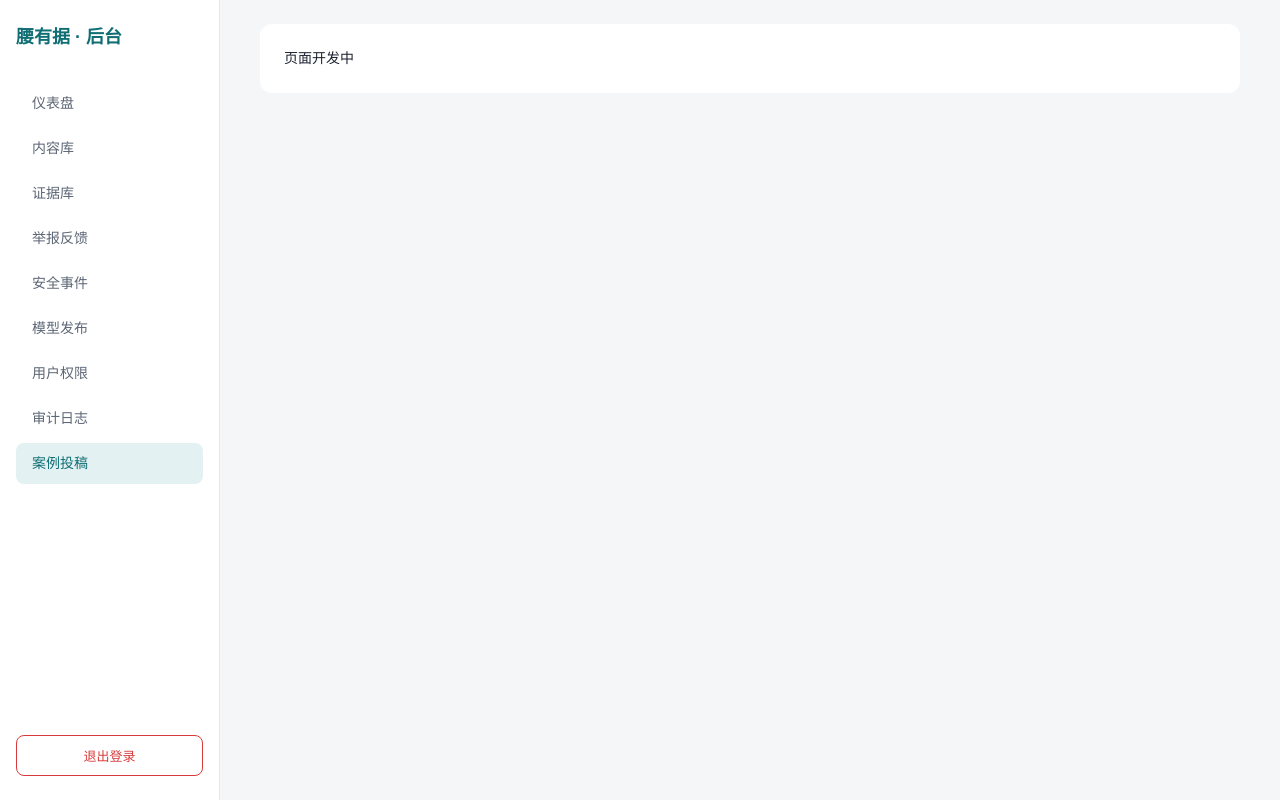
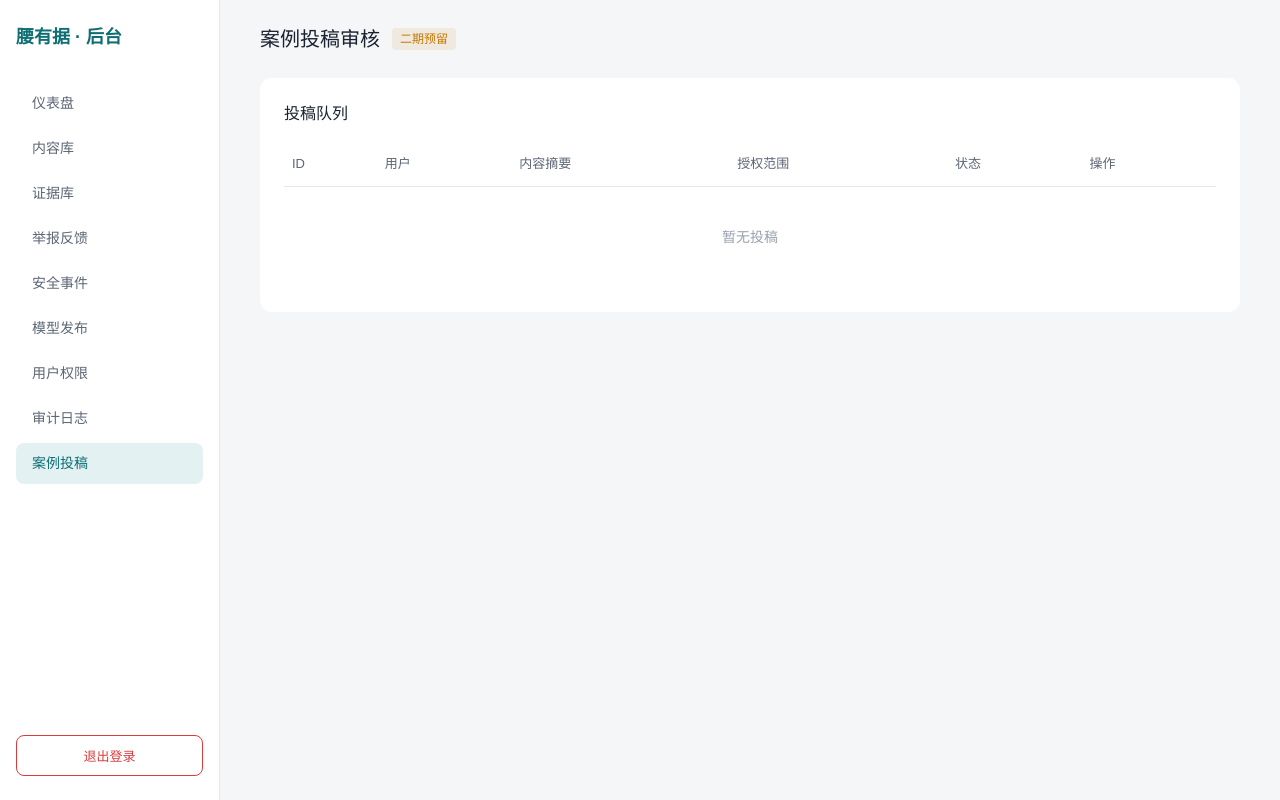
Before and after one commit to zengraoli/longcat2.5-preview-yaoyouju, a Vue app in the folder admin/: page /cases in a window 1280 px wide. Built offline with nearby package versions, Linux system fonts and the light colour scheme; sample sign-in values are in the browser's storage.

Commit message:
v0.39 Admin 案例投稿审核

```diff
--- a/admin/src/pages/cases/CasesPage.vue
+++ b/admin/src/pages/cases/CasesPage.vue
@@ -1 +1,114 @@
-<template><div class="card">页面开发中</div></template>
+<template>
+  <div class="cases-page">
+    <div class="page-header">
+      <h2 class="page-title">案例投稿审核</h2>
+      <span class="tag tag-warn">二期预留</span>
+    </div>
+
+    <div class="card">
+      <h3 class="section-title">投稿队列</h3>
+      <table class="data-table">
+        <thead>
+          <tr>
+            <th>ID</th>
+            <th>用户</th>
+            <th>内容摘要</th>
+            <th>授权范围</th>
+            <th>状态</th>
+            <th>操作</th>
+          </tr>
+        </thead>
+        <tbody>
+          <tr v-for="item in cases" :key="item.id">
+            <td>{{ item.id.slice(0, 8) }}</td>
+            <td>{{ item.user_id.slice(0, 8) }}***</td>
+            <td>{{ item.edited_content?.slice(0, 30) }}...</td>
+            <td>{{ item.consent_scope || '尚未确认' }}</td>
+            <td><span class="tag tag-warn">{{ item.status }}</span></td>
+            <td>
+              <button class="btn-small" @click="viewCase(item)">审核</button>
+            </td>
+          </tr>
+        </tbody>
+      </table>
+      <div class="empty-state" v-if="cases.length === 0">
+        <p>暂无投稿</p>
+      </div>
+    </div>
+
+    <div class="modal" v-if="showDetail" @click.self="showDetail = false">
+      <div class="modal-content card">
+        <h3 class="modal-title">案例审核</h3>
+        <div class="detail-section">
+          <h4>内容</h4>
+          <p class="case-content">{{ currentCase?.edited_content }}</p>
+        </div>
+        <div class="detail-section">
+          <h4>可识别风险检查</h4>
+          <ul class="risk-list">
+            <li>第三方姓名: 未检出</li>
+            <li>第三方机构: 未检出</li>
+            <li>联系方式: 未检出</li>
+          </ul>
+        </div>
+        <div class="detail-section">
+          <h4>授权范围</h4>
+          <p>{{ currentCase?.consent_scope || '尚未确认' }}</p>
+        </div>
+        <div class="modal-actions">
+          <button class="btn-secondary" @click="showDetail = false">关闭</button>
+          <button class="btn-primary" :disabled="!publishEnabled" @click="publishCase">发布</button>
+        </div>
+      </div>
+    </div>
+  </div>
+</template>
+
+<script setup lang="ts">
+import { ref, onMounted } from 'vue';
+
+const cases = ref<any[]>([]);
+const showDetail = ref(false);
+const currentCase = ref<any>(null);
+const publishEnabled = ref(false);
+
+function viewCase(item: any) {
+  currentCase.value = item;
+  showDetail.value = true;
+}
+
+function publishCase() {
+  alert('发布功能受功能开关控制，当前已关闭');
+}
+
+async function loadCases() {
+  try {
+    publishEnabled.value = false;
+  } catch (e) {
+    console.error('Failed to load cases:', e);
+  }
+}
+
+onMounted(() => { loadCases(); });
+</script>
+
+<style scoped>
+.cases-page { padding: 0; }
+.page-header { display: flex; align-items: center; gap: 12px; margin-bottom: 24px; }
+.page-title { font-size: 20px; font-weight: 500; }
+.section-title { font-size: 16px; font-weight: 500; margin-bottom: 16px; }
+.data-table { width: 100%; border-collapse: collapse; font-size: 13px; }
+.data-table th, .data-table td { text-align: left; padding: 12px 8px; border-bottom: 1px solid var(--border); }
+.data-table th { color: var(--text-2); font-weight: 500; }
+.btn-small { padding: 6px 12px; background: var(--primary-light); color: var(--primary); border: none; border-radius: 8px; font-size: 12px; cursor: pointer; }
+.modal { position: fixed; inset: 0; background: rgba(0,0,0,0.5); display: flex; align-items: center; justify-content: center; z-index: 100; }
+.modal-content { width: 600px; max-height: 80vh; overflow-y: auto; }
+.modal-title { font-size: 16px; font-weight: 500; margin-bottom: 20px; }
+.detail-section { margin-bottom: 20px; }
+.detail-section h4 { font-size: 13px; font-weight: 500; margin-bottom: 8px; }
+.case-content { font-size: 13px; color: var(--text-1); background: var(--bg); padding: 12px; border-radius: 8px; line-height: 1.6; }
+.risk-list { list-style: none; padding: 0; }
+.risk-list li { font-size: 12px; color: var(--ok); padding: 4px 0; }
+.modal-actions { display: flex; justify-content: flex-end; gap: 12px; margin-top: 24px; }
+.empty-state { text-align: center; padding: 40px; color: var(--text-3); }
+</style>
```
Also changed, not shown: 2 other files (tests, documents, lock files or other folders).
